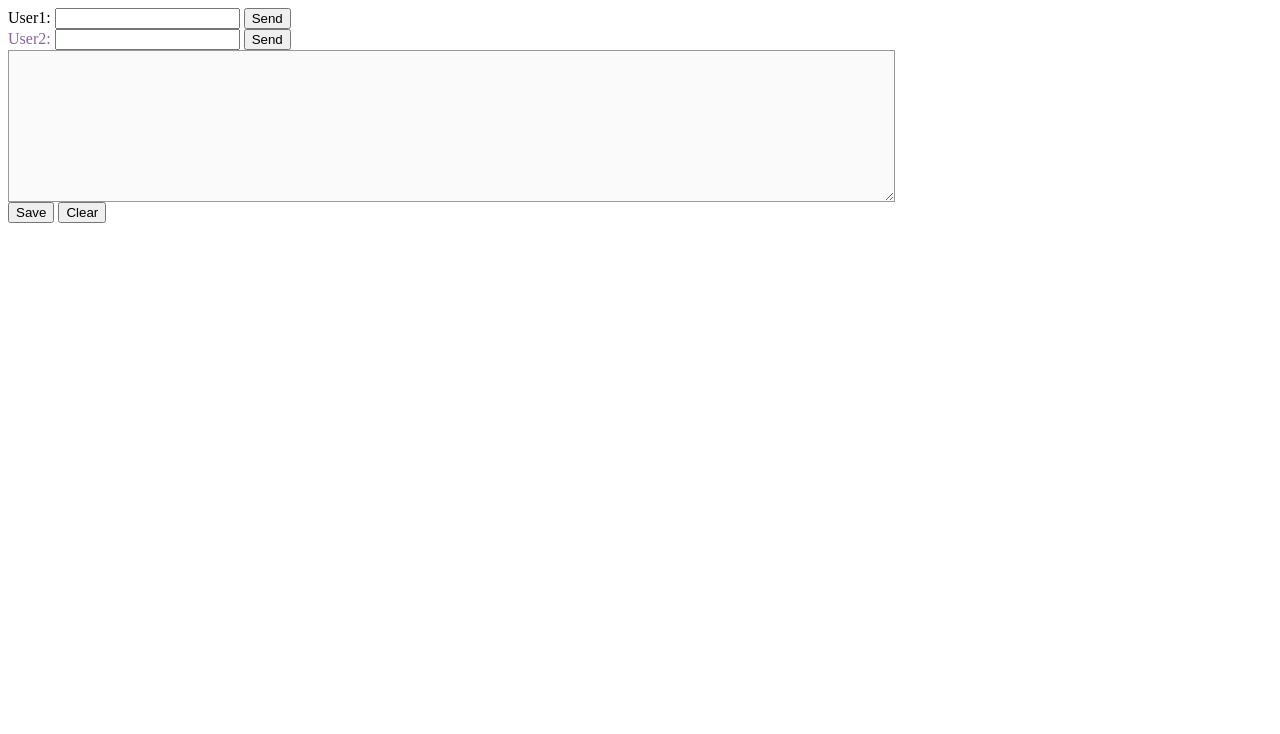
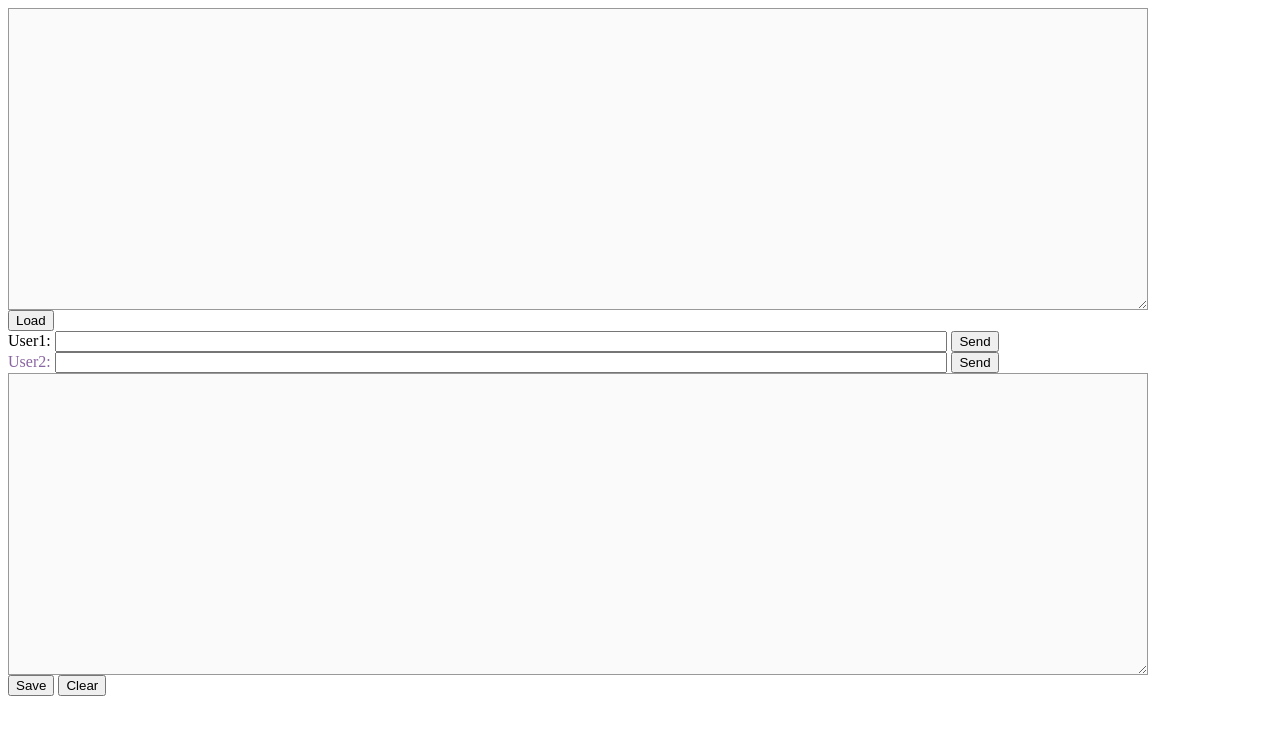
Before and after one commit to tabris2012/ChatBoard, a website: page app/views/index.html in a window 1280 px wide. Drawn offline with nearby package versions, Linux system fonts and the light colour scheme.

Commit message:
Add load function

```diff
--- a/app/views/index.css
+++ b/app/views/index.css
@@ -1,8 +1,25 @@
-#display {
+div.input input[type="text"] {
+  width: 70%;
+}
+div#history {
   border: 1px solid #999;
-  width: 70%;
-  height: 150px;
+  width: 90%;
+  height: 300px;
   overflow: auto;
   resize: both;
   background-color: #FAFAFA;
 }
+div#display {
+  border: 1px solid #999;
+  width: 90%;
+  height: 300px;
+  overflow: auto;
+  resize: both;
+  background-color: #FAFAFA;
+}
+span.text_user1 {
+  color: #000000;
+}
+span.text_user2 {
+  color: #8965a1;
+}
--- a/app/views/index.html
+++ b/app/views/index.html
@@ -8,23 +8,26 @@
   <script src="index.js"></script>
 </head>
 <body>
-  <div id="user1">
-    <form onsubmit="sendText('text_user1','display', '#000000');return false;">
-      <span>User1: </span>
+  <div id="history">
+  </div>
+  <input type="button" value="Load" onclick="loadHistory('history')">
+  <div class="input">
+    <form onsubmit="sendText('text_user1','display');return false;">
+      <span class='text_user1'>User1: </span>
       <input type="text" name="text_user1" value="">
-      <input type="button" value="Send" onclick="sendText('text_user1','display', '#000000')">
+      <input type="button" value="Send" onclick="sendText('text_user1','display')">
     </form>
   </div>
-  <div id="user2">
-    <form onsubmit="sendText('text_user2','display', '#8965a1');return false;">
-      <span style="color: #8965a1;">User2: </span>
+  <div class="input">
+    <form onsubmit="sendText('text_user2','display');return false;">
+      <span class='text_user2'>User2: </span>
       <input type="text" name="text_user2" value="">
-      <input type="button" value="Send" onclick="sendText('text_user2','display', '#8965a1')">
+      <input type="button" value="Send" onclick="sendText('text_user2','display')">
     </form>
   </div>
   <div id="display">
   </div>
-  <input type="button" value="Save" onclick="saveHistory('display')">
+  <input type="button" value="Save" onclick="saveHistory('display','history')">
   <input type="button" value="Clear" onclick="clearDiv('display')">
 </body>
 </html>
--- a/app/views/index.js
+++ b/app/views/index.js
@@ -1,10 +1,10 @@
-function sendText(input_name, display_id, color) {
+function sendText(input_name, display_id) {
   const obj_text = document.getElementsByName(input_name)[0];
   const target = document.getElementById(display_id);
 
   var new_span = document.createElement('span');
+  new_span.className = input_name;
   new_span.innerHTML = obj_text.value;
-  new_span.style.color = color;
 
   target.appendChild(new_span);
   target.appendChild(document.createElement('br'));
@@ -14,10 +14,23 @@ function sendText(input_name, display_id, color) {
   //target.value += text+"\n"; //innerTextには追記できない
 }
 
+function loadHistory(div_id) {
+  const target = document.getElementById(div_id);
 
-function saveHistory(display_id) {
-  const display = document.getElementById(display_id);
-  const text = display.innerText;
+  $.ajax({
+    async: true,
+    type: "POST",
+    url: "./api/history/load",
+    dataType: "text"
+  })
+  .done(data => {
+    target.innerHTML = data;
+  })
+}
+
+function saveHistory(div_id, to_div_id) {
+  const display = document.getElementById(div_id);
+  const text = display.innerHTML;
 
   $.ajax({
     async: true,
@@ -29,7 +42,14 @@ function saveHistory(display_id) {
     dataType: "text"
   })
   .done(data => {
+    const to_div = document.getElementById(to_div_id);
 
+    for (var child of display.children) { //inはインデックス、ofは要素
+      to_div.appendChild(child); //子要素を移動
+      to_div.appendChild(document.createElement('br'));
+    }
+
+    clearDiv(div_id);
   })
 }
 
```
Also changed, not shown: app/routes/history.js (+14 -1 lines).
